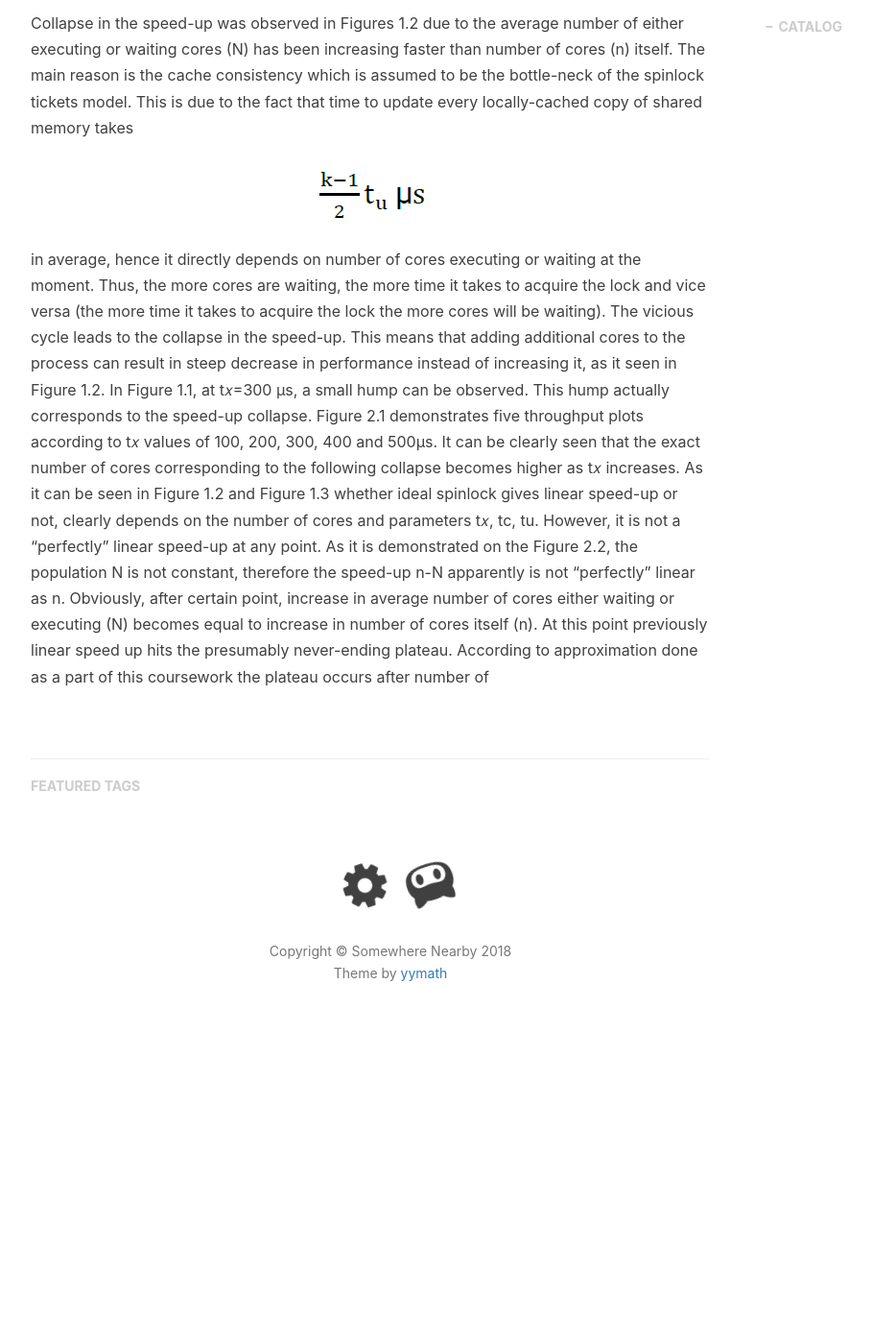
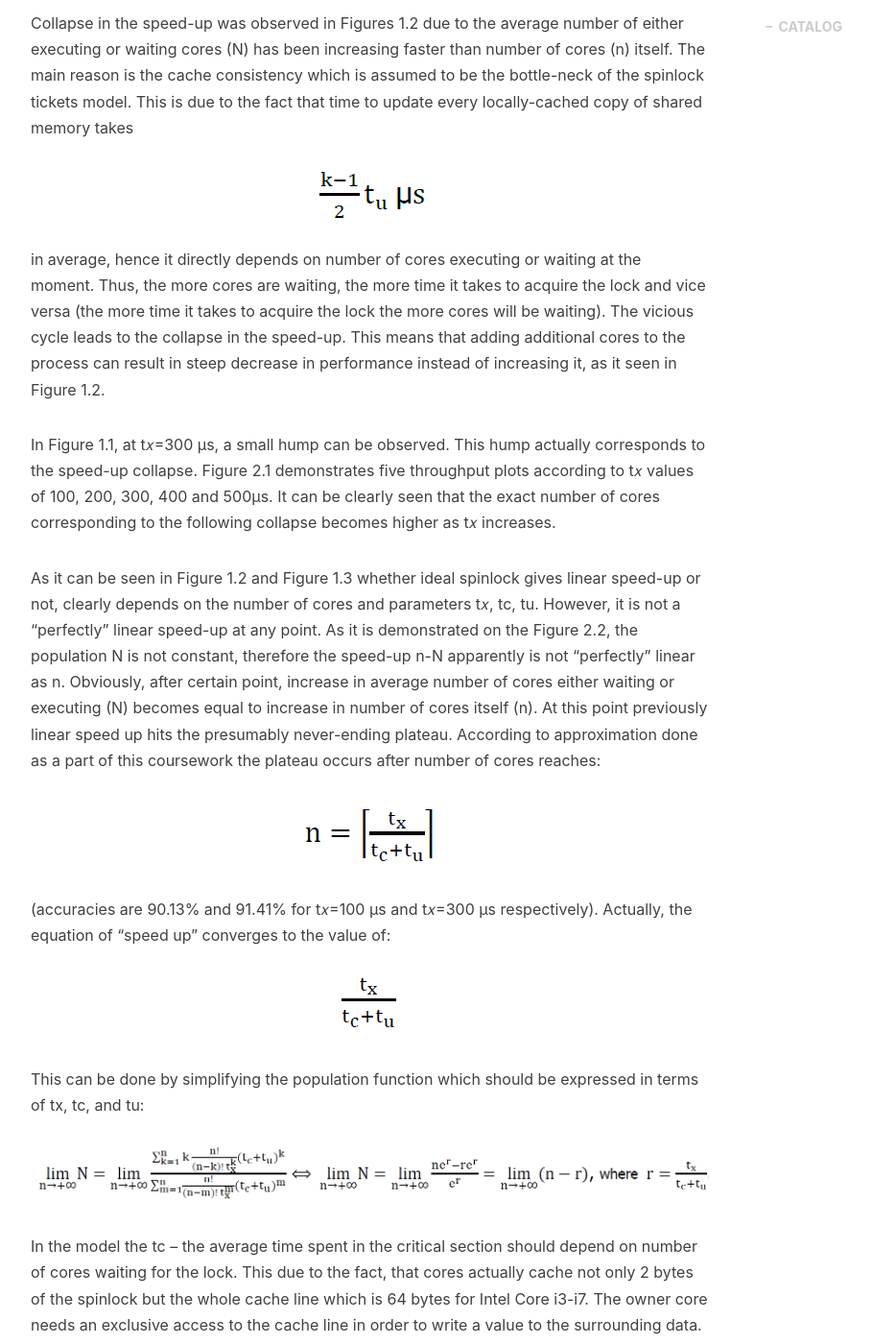
Before and after one commit to yymath/yymath.github.io, a Jekyll site: the page built from _posts/2018-01-09-linux_spin_lock.markdown, in a window 1280 px wide and 1400 px high, scrolled down 3166 px. Shown: the whole window at 96% size, without its empty margins (233-1142 px from the left). Built offline with Jekyll 4.4.1, drawn with Linux system fonts in a browser that asks for light colours; nearby versions of some CDN libraries; comment, search, counter and statistics services are not loaded; before the commit the page ends 4284 px from its top, so only the background shows below that; some of the changed text lies outside the part shown.

Commit message:
spin lock all

```diff
--- a/_posts/2018-01-07-markdown.markdown
+++ b/_posts/2018-01-07-markdown.markdown
@@ -141,4 +141,4 @@
 <p id="end"></p>
 -->
 ## markdown tutorial
-https://guides.github.com/features/mastering-markdown/
+[tutorial](https://guides.github.com/features/mastering-markdown/)
--- a/_posts/2018-01-09-linux_spin_lock.markdown
+++ b/_posts/2018-01-09-linux_spin_lock.markdown
@@ -38,7 +38,15 @@
 
 ### Step 5
 Collapse in the speed-up was observed in Figures 1.2 due to the average number of either executing or waiting cores (N) has been increasing faster than number of cores (n) itself. The main reason is the cache consistency which is assumed to be the bottle-neck of the spinlock tickets model. This is due to the fact that time to update every locally-cached copy of shared memory takes <img src="https://yymath.github.io/img/spinlock_f12.PNG" alt="Linux Spin Lock Limitation f12"> in average, hence it directly depends on number of cores executing or waiting at the moment. Thus, the more cores are waiting, the more time it takes to acquire the lock and vice versa (the more time it takes to acquire the lock the more cores will be waiting). The vicious cycle leads to the collapse in the speed-up. This means that adding additional cores to the process can result in steep decrease in performance instead of increasing it, as it seen in Figure 1.2.
+
 In Figure 1.1, at t𝑥=300 μs, a small hump can be observed. This hump actually corresponds to the speed-up collapse.
 Figure 2.1 demonstrates five throughput plots according to t𝑥 values of 100, 200, 300, 400 and 500μs. It can be clearly seen that the exact number of cores corresponding to the following collapse becomes higher as t𝑥 increases.
-As it can be seen in Figure 1.2 and Figure 1.3 whether ideal spinlock gives linear speed-up or not, clearly depends on the number of cores and parameters t𝑥, tc, tu. However, it is not a "perfectly" linear speed-up at any point. As it is demonstrated on the Figure 2.2, the population N is not constant, therefore the speed-up n-N apparently is not "perfectly" linear as n. Obviously, after certain point, increase in average number of cores either waiting or executing (N) becomes equal to increase in number of cores itself (n). At this point previously linear speed up hits the presumably never-ending plateau. According to approximation done as a part of this coursework the plateau occurs after number of
+
+As it can be seen in Figure 1.2 and Figure 1.3 whether ideal spinlock gives linear speed-up or not, clearly depends on the number of cores and parameters t𝑥, tc, tu. However, it is not a "perfectly" linear speed-up at any point. As it is demonstrated on the Figure 2.2, the population N is not constant, therefore the speed-up n-N apparently is not "perfectly" linear as n. Obviously, after certain point, increase in average number of cores either waiting or executing (N) becomes equal to increase in number of cores itself (n). At this point previously linear speed up hits the presumably never-ending plateau. According to approximation done as a part of this coursework the plateau occurs after number of cores reaches: ![alt text](https://yymath.github.io/img/spinlock_f13.PNG) (accuracies are 90.13% and 91.41% for t𝑥=100 μs and t𝑥=300 μs respectively). Actually, the equation of "speed up" converges to the value of: ![alt text](https://yymath.github.io/img/spinlock_f14.PNG) This can be done by simplifying the population function which should be expressed in terms of tx, tc, and tu: ![alt text](https://yymath.github.io/img/spinlock_f15.PNG)
+
+In the model the tc – the average time spent in the critical section should depend on number of cores waiting for the lock. This due to the fact, that cores actually cache not only 2 bytes of the spinlock but the whole cache line which is 64 bytes for Intel Core i3-i7. The owner core needs an exclusive access to the cache line in order to write a value to the surrounding data. However, the other cores constantly acquiring a shared access to the spinlock cache line will prevent the owning core from acquiring abovementioned exclusive access. This will result in cache miss for every write operation performed by owning core to the spinlock cache line. The throughput can be reduced by a factor of two for k=1 and by a factor of 10 for k>1 (Corbet, J. 2013) [1].
+Also, another model is that one core can be reserved as a dispatcher, passing inter-core messages and managing queues. However, the bigger gets number of managed critical sections the more complicated and “slow” gets the model due to the very limited cache size.
+![alt text](https://yymath.github.io/img/spinlock_p2.PNG)
+
+[1] Jonathan Corbet, (2013), "Improving ticket spinlocks". Available at: (http://lwn.net/Articles/531254/). Retrieved on 2013.10.29
 <p id="end"></p>
```
Also changed, not shown: img/spinlock_f13.PNG (added), img/spinlock_f14.PNG (added), img/spinlock_f15.PNG (added), img/spinlock_p2.PNG (added).
